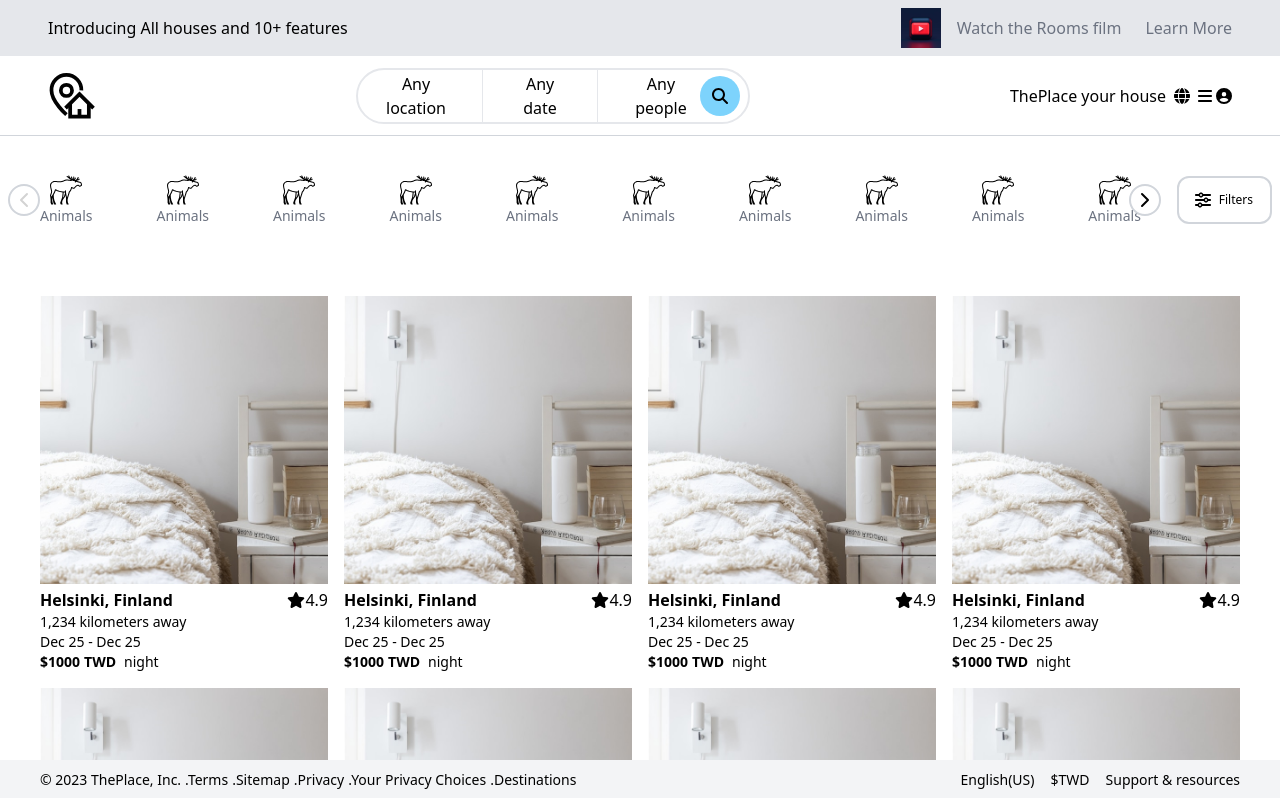
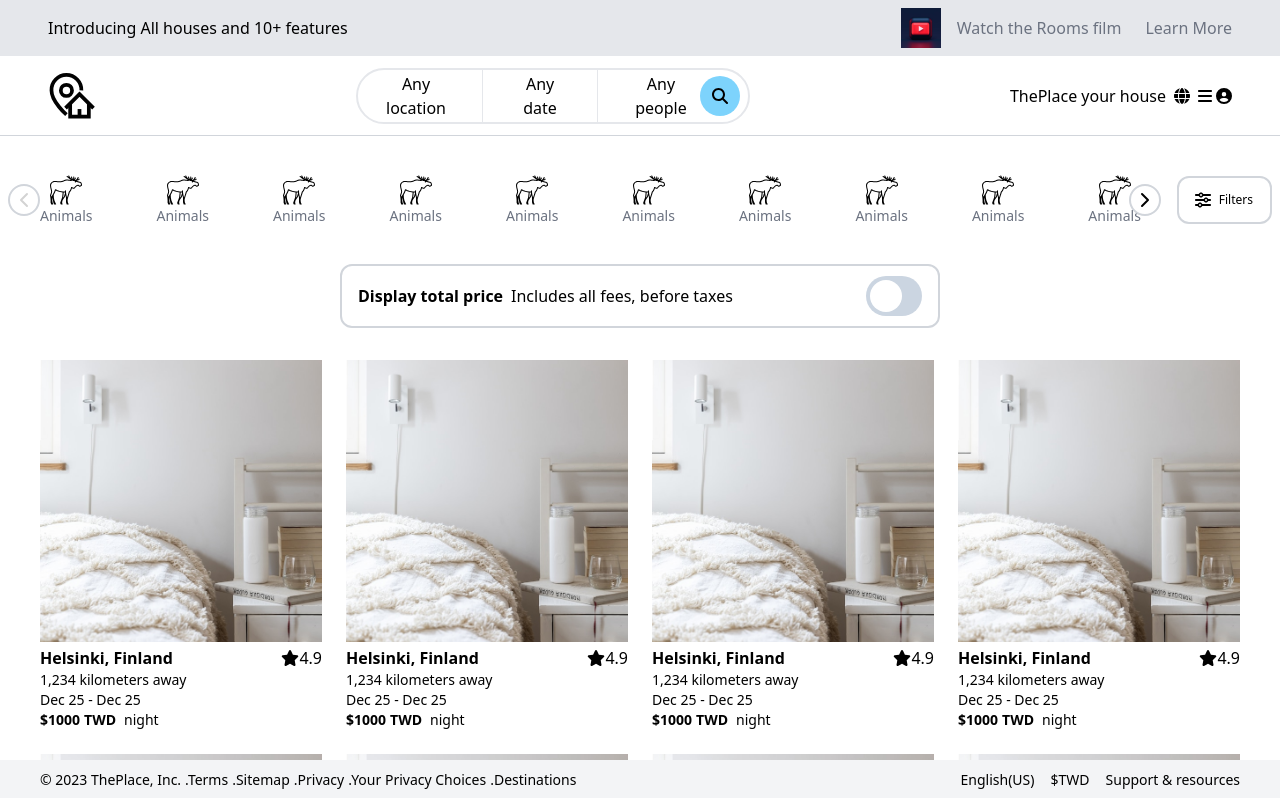
Before and after one commit to yujhenchen/airbnb-clone-react-vite, a React (Vite) app: page / in a window 1280 px wide. Shown: the top 798 px of the page. Built offline with nearby package versions, Linux system fonts and the light colour scheme.

Commit message:
wider space y between cards

```diff
--- a/src/components/content.tsx
+++ b/src/components/content.tsx
@@ -7,14 +7,14 @@ export default function Content() {
 
   return (
     <section className="flex flex-col items-center px-10 pt-4 w-full">
-      {/* <div className="px-4 border-box flex place-content-between items-center md:w-1/2 2xl:w-1/3 h-16 w-screen rounded-xl border-2 border-solid border-gray-300 bg-white">
+      <div className="px-4 border-box flex place-content-between items-center md:w-1/2 2xl:w-1/3 h-16 w-screen rounded-xl border-2 border-solid border-gray-300 bg-white">
         <div className="flex space-x-2 ">
           <span className="text-center font-semibold">Display total price</span>
           <span className="text-center">Includes all fees, before taxes</span>
         </div>
         <ToggleSwitch />
-      </div> */}
-      <div className="pt-8 grid pb-16 grid-cols-1 py-2 gap-4 md:grid-cols-2 lg:grid-cols-3 xl:grid-cols-4 2xl:grid-cols-6">
+      </div>
+      <div className="pt-8 grid pb-16 grid-cols-1 py-2 gap-6 md:grid-cols-2 lg:grid-cols-3 xl:grid-cols-4 2xl:grid-cols-6">
         {cardIndexLs.map((index) => {
           return <Card key={index} />;
         })}
```
